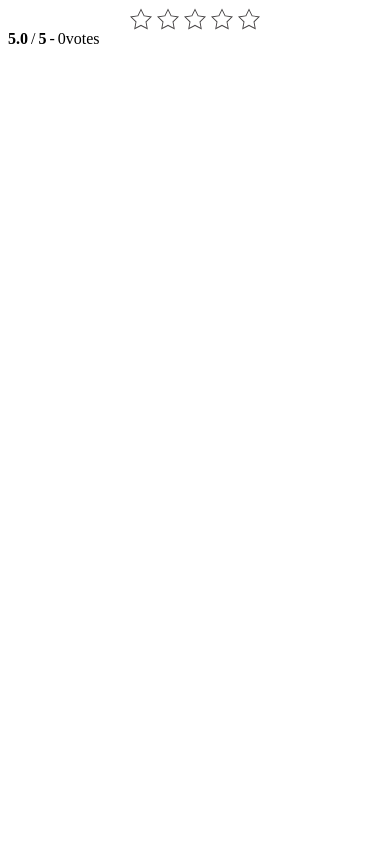
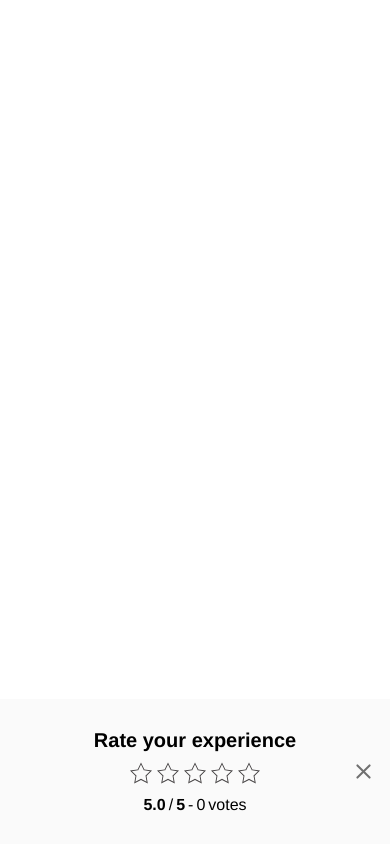
Before and after one commit to adobe/acom-reviews, a React app: page / in a window 390 px wide. Built offline with nearby package versions, Linux system fonts and the light colour scheme; no server answers; a web font is replaced by a local one.

Commit message:
Updated styling to match design comps.
* Added styles.less.
* Added variables.less.
* Added breakpoint styling.
* Removed style.css.
* Added dynamic title.
* Updated comment max char limit.

```diff
--- a/src/components/helixReview/HelixReview.js
+++ b/src/components/helixReview/HelixReview.js
@@ -13,6 +13,7 @@ const HelixReview = ({
     reviewLocation,
     reviewString = 'vote',
     reviewStringPlural = 'votes',
+    reviewTitle,
     sendCtaText,
     sheet,
     starString = 'star',
@@ -86,6 +87,7 @@ const HelixReview = ({
             placeholderText={placeholderText}
             reviewString={reviewString}
             reviewStringPlural={reviewStringPlural}
+            reviewTitle={reviewTitle}
             sendCtaText={sendCtaText}
             setAverageRating={setAvgRating}
             setTotalReviews={setTotalReviews}
--- a/src/components/review/Comments.js
+++ b/src/components/review/Comments.js
@@ -11,7 +11,7 @@ function Comments({
             <label htmlFor="rating-comments" />
             <textarea
                 id="rating-comments"
-                maxLength="5"
+                maxLength="1000"
                 name="rating-comments"
                 placeholder={placeholderText}
                 onChange={
--- a/src/components/review/Review.js
+++ b/src/components/review/Review.js
@@ -16,6 +16,7 @@ function Review({
     placeholderText,
     reviewString = 'vote',
     reviewStringPlural = 'votes',
+    reviewTitle,
     sendCtaText,
     setAverageRating = noop,
     setTotalReviews = noop,
@@ -99,9 +100,10 @@ function Review({
     };
 
     return (
-        <div>
+        <div className="hlx-ReviewWrapper">
             {!displayThankYou && (
                 <>
+                    <h3 className="hlx-reviewTitle">{reviewTitle}</h3>
                     <form className="hlx-Review" onSubmit={handleSubmit}>
                         <Ratings
                             ariaProductLabel={ariaProductLabel}
@@ -130,9 +132,10 @@ function Review({
                             reviewStringPlural={reviewStringPlural}
                         />
                     )}
+                    <span className="hlx-resetForm"><a href="#"></a></span>
                 </>
             )}
-            {displayThankYou && <div>{thankYouString}</div>}
+            {displayThankYou && <div className="hlx-submitResponse">{thankYouString}</div>}
         </div>
     );
 }
--- a/src/index.js
+++ b/src/index.js
@@ -18,6 +18,7 @@ render(
         lang="en-US"
         postAuth={POST_AUTH}
         reviewLocation={REVIEW_LOCATION}
+        reviewTitle="Rate your experience"
         sheet={SHEET}
         testUrl={TEST_URL}
     />,
--- a/src/less/styles.less
+++ b/src/less/styles.less
@@ -114,6 +114,7 @@ h3,
 .hlx-ReviewStats {
     display: none;
     font-size: 16px;
+    font-weight: 200;
     margin-top: 12px;
 
     &.is-Visible {
@@ -127,18 +128,22 @@ h3,
     font-weight: 700;
 }
 
-.hlx-ReviewStats-separator {
-    margin: 0 3px;
+.hlx-ReviewStats-outOf,
+.hlx-ReviewStats-separator,
+.hlx-ReviewStats-total,
+.hlx-ReviewStats-vote {
+    margin-left: 3px;
 }
 
 .hlx-submitResponse {
     font-size: 24px;
+    text-align: center;
 }
 
 .hlx-resetForm {
     position: absolute;
     right: 5%;
-    top: 15px;
+    top: auto;
 
     a {
         background-image: url(../img/x-icon.svg);
@@ -150,7 +155,7 @@ h3,
     }
 }
 
-@media all and (min-width: @size-responsive-desktop) {
+@media screen and (min-width: @size-responsive-desktop) {
 
     .hlx-ReviewWrapper {
         flex-direction: row;
```
